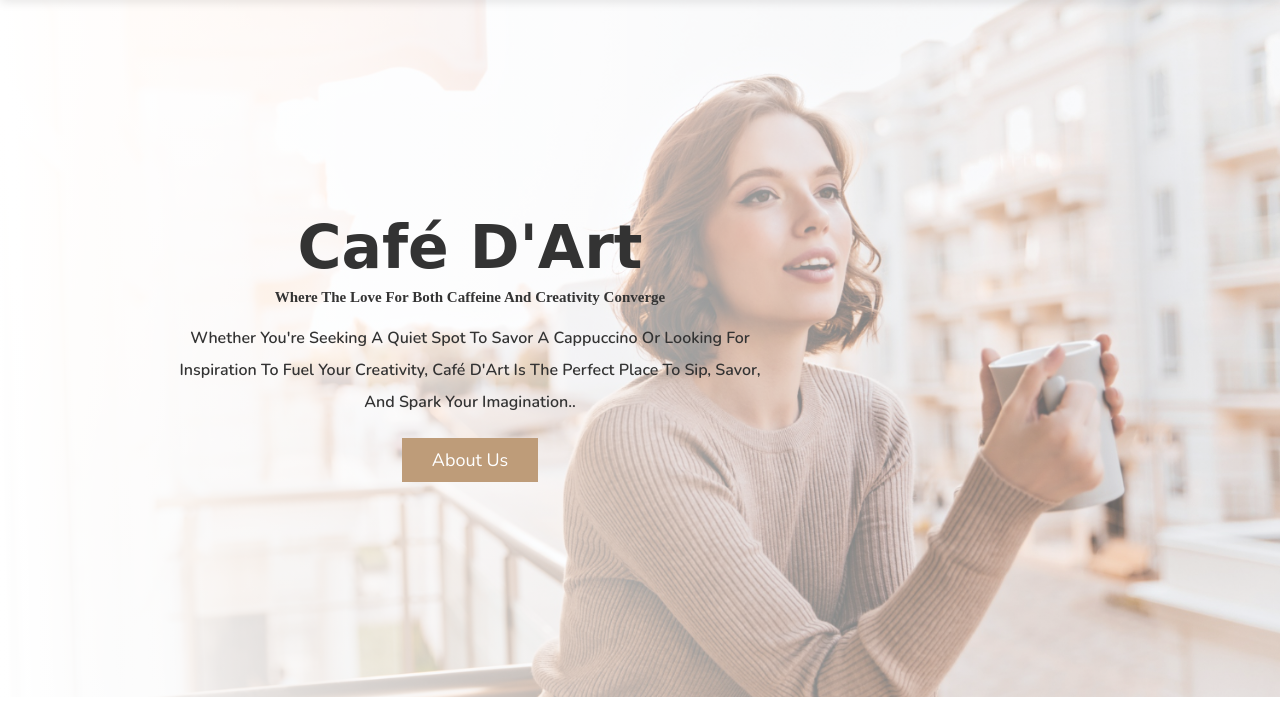
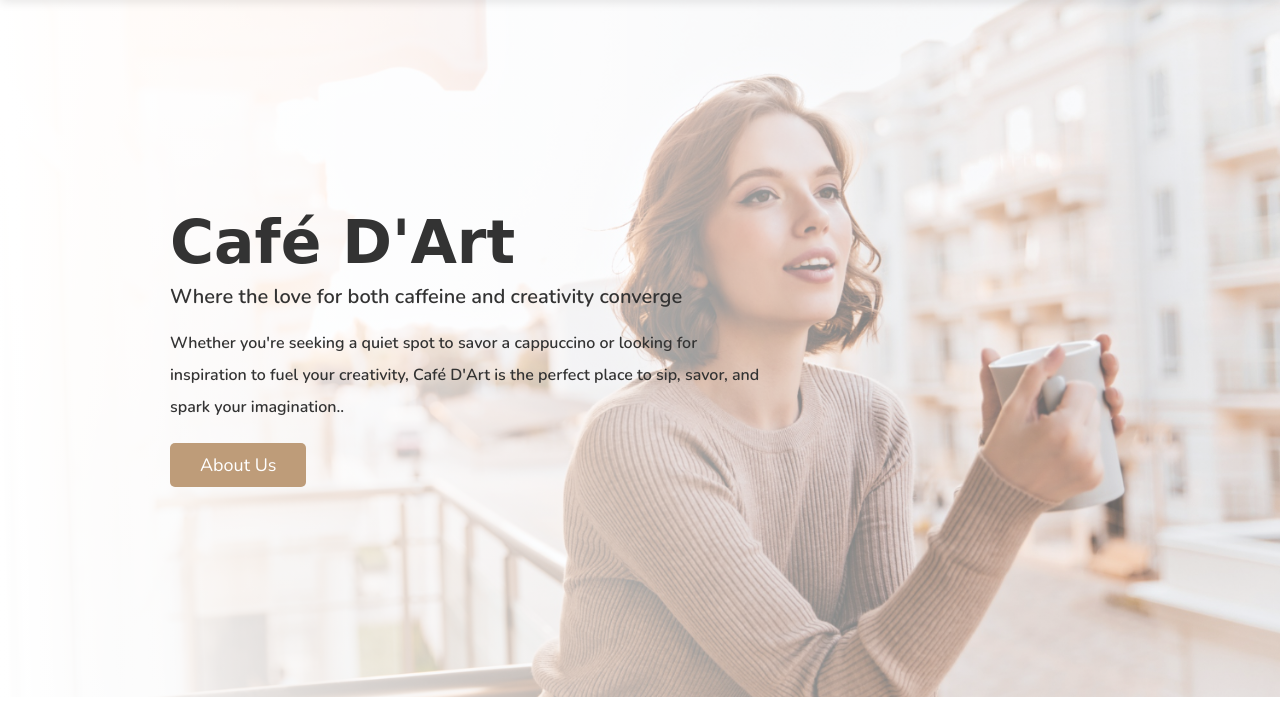
Before and after one commit to gipinze/CafeAWS.github.io, a plain HTML site: page index.html in a window 1280 px wide. Shown: the part 82-800 px from the top of the page. Drawn offline with nearby package versions, Linux system fonts and the light colour scheme; a script that the page names is missing; a web font is replaced by a local one.

Commit message:
Update style.css

```diff
--- a/css/style.css
+++ b/css/style.css
@@ -8,6 +8,7 @@
   --overlay-color: rgba(0, 0, 0, 0.7); /* Default color with opacity */
   --overlay-opacity: 0.7; /* Default opacity */
   --box-shadow: 0 .5rem 1rem rgba(0,0,0,.1);
+  text-transform: none;
 }
 
 * {
@@ -72,6 +73,7 @@ section {
   font-size: 4rem;
   color: var(--black);
   font-family: 'Merienda One', cursive;
+
 }
 
 .btn {
@@ -82,6 +84,7 @@ section {
   color: var(--white);
   font-size: 1.8rem;
   padding: 1rem 3rem;
+  border-radius: 0.5rem;
 }
 
 .btn:hover {
@@ -156,21 +159,23 @@ section {
 
 .home-bg .home .content {
   width: 60rem;
-  text-align: center;
+  /*text-align: center;*/
 }
 
 .home-bg .home .content h2 {
-  font-size: 1.5rem;
+  font-size: 2rem;
   color: var(--black);
-  font-family: 'Merienda One';
+  /*font-family: 'Merienda One';*/
   line-height: 2;
   margin: rem;
+  text-transform: none;
 }
 
 .home-bg .home .content h3 {
   font-size: 6rem;
   color: var(--black);
   font-family: 'Merienda One', cursive;
+  text-transform: none;
 }
 
 .home-bg .home .content p {
@@ -179,6 +184,7 @@ section {
   font-size: 1.6rem;
   color: var(--black);
   line-height: 2;
+  text-transform: none;
 }
 
 .about {
@@ -253,6 +259,7 @@ section {
   line-height: 2;
   font-size: 1.5rem;
   color: var(--light-color);
+  text-transform: none;
 }
 
 .menu .box-container {
@@ -420,15 +427,18 @@ section {
   font-size: 2.5rem;
   margin-bottom: 1rem;
   color: var(--black);
+  text-transform: none;
 }
 
 .contact .row form .box {
   width: 100%;
   padding: 1.4rem;
   font-size: 1.8rem;
+  border-radius: 0.5rem;
   color: var(--black);
   border: var(--border);
   margin: 1rem 0;
+  text-transform: none;
 }
 
 .footer .box-container {
@@ -461,12 +471,14 @@ section {
   margin: 1rem 0;
   font-size: 2rem;
   color: var(--black);
+  text-transform: none;
 }
 
 .footer .box-container .box p {
   line-height: 2;
   font-size: 1.6rem;
   color: var(--light-color);
+  text-transform: none;
 }
 
 .footer .credit {
```
